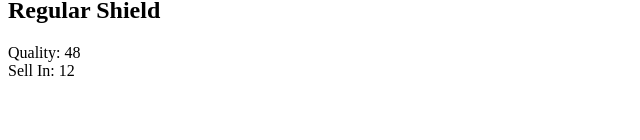
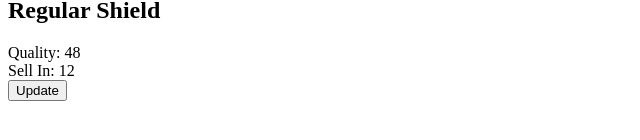
Before and after one commit to ebiewald/gilded-rose, an Angular app: page / in a window 1280 px wide. Shown: the part 434-574 px from the top of the page, without its empty margins (0-640 px from the left). Built offline with nearby package versions, Linux system fonts and the light colour scheme.

Commit message:
On click of a button, decrease sellIn value.
Add a button to the HTML to trigger update. Add a method for the button to call. Within that,
decrement the sell in value by 1 until it hits 0.

```diff
--- a/src/app/app.component.html
+++ b/src/app/app.component.html
@@ -3,3 +3,5 @@
   <div><label>Quality: </label>{{product.quality}}</div>
   <div><label>Sell In: </label>{{product.sellIn}}</div>
 </div>
+
+<button (click)="updateValues()">Update</button>
--- a/src/app/app.component.ts
+++ b/src/app/app.component.ts
@@ -22,6 +22,33 @@ export class AppComponent {
       product.quality = Math.floor(Math.random() * 50);
     }
   }
+
+  /**
+   * Update all the product sell in and quality values.
+   *
+   * We have some custom behavior based on product type.
+   * - “Aged Brie” actually increases in quality the older it gets and it never degrades.
+   * - “Sulfuras”, being a legendary item, never has to be sold and it never decreases in quality.
+   * - “Backstage Pass” increases in quality as its sell in value approaches.
+   *   Quality increases by 2 per day when there are 10 days or less,
+   *   and by 3 per day when there are 5 days or less,
+   *   but quality drops to 0 after the concert.
+   * - “Conjured” items degrade in quality twice as fast as normal items.
+  */
+  updateValues(): void {
+    for (let product of this.products) {
+      this.decreaseSellIn(product);
+    }
+  }
+
+  /**
+   * Decrease sell in value.
+   */
+  private decreaseSellIn(product): void {
+    if(product.sellIn > 0){
+      product.sellIn--;
+    }
+  }
 }
 
 const PRODUCTS: Product[] = [
```
